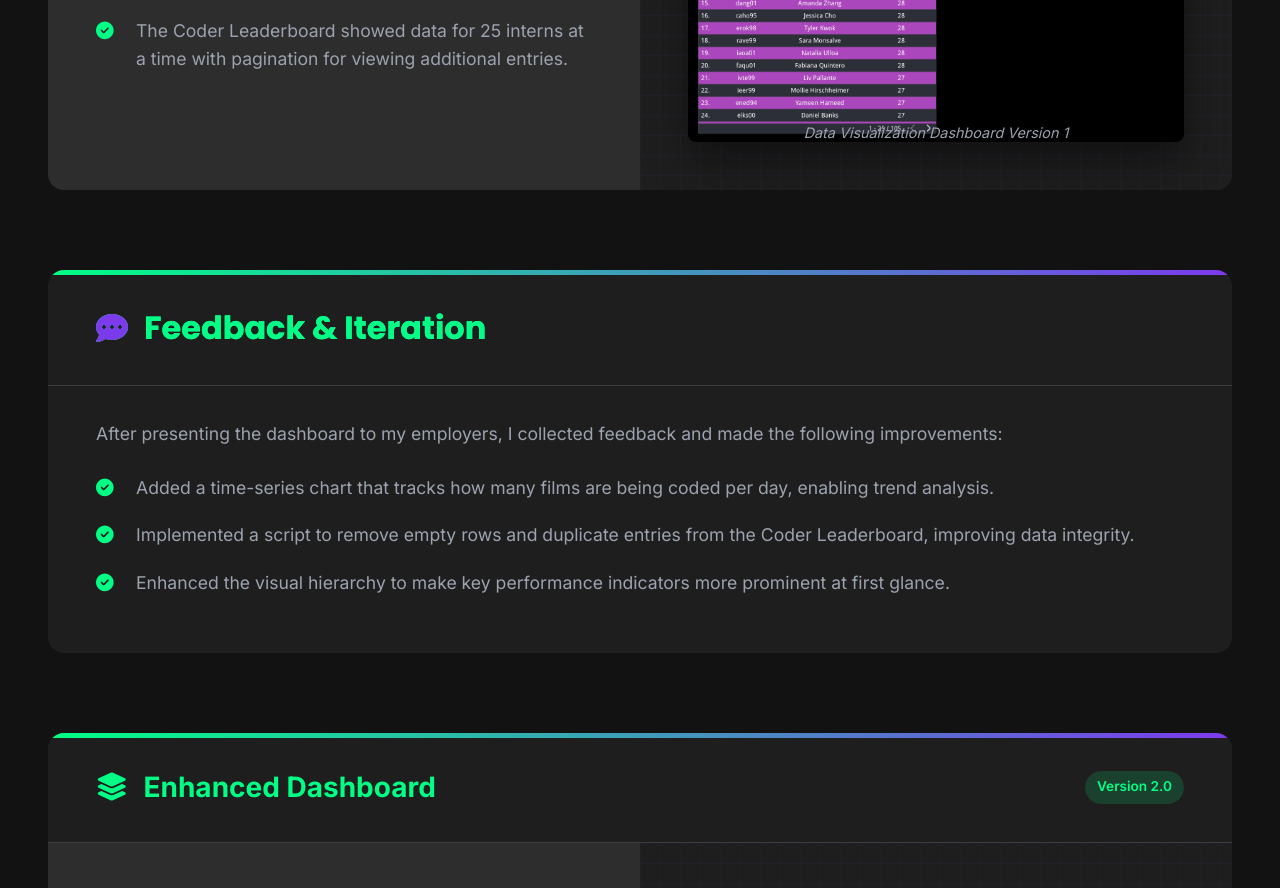
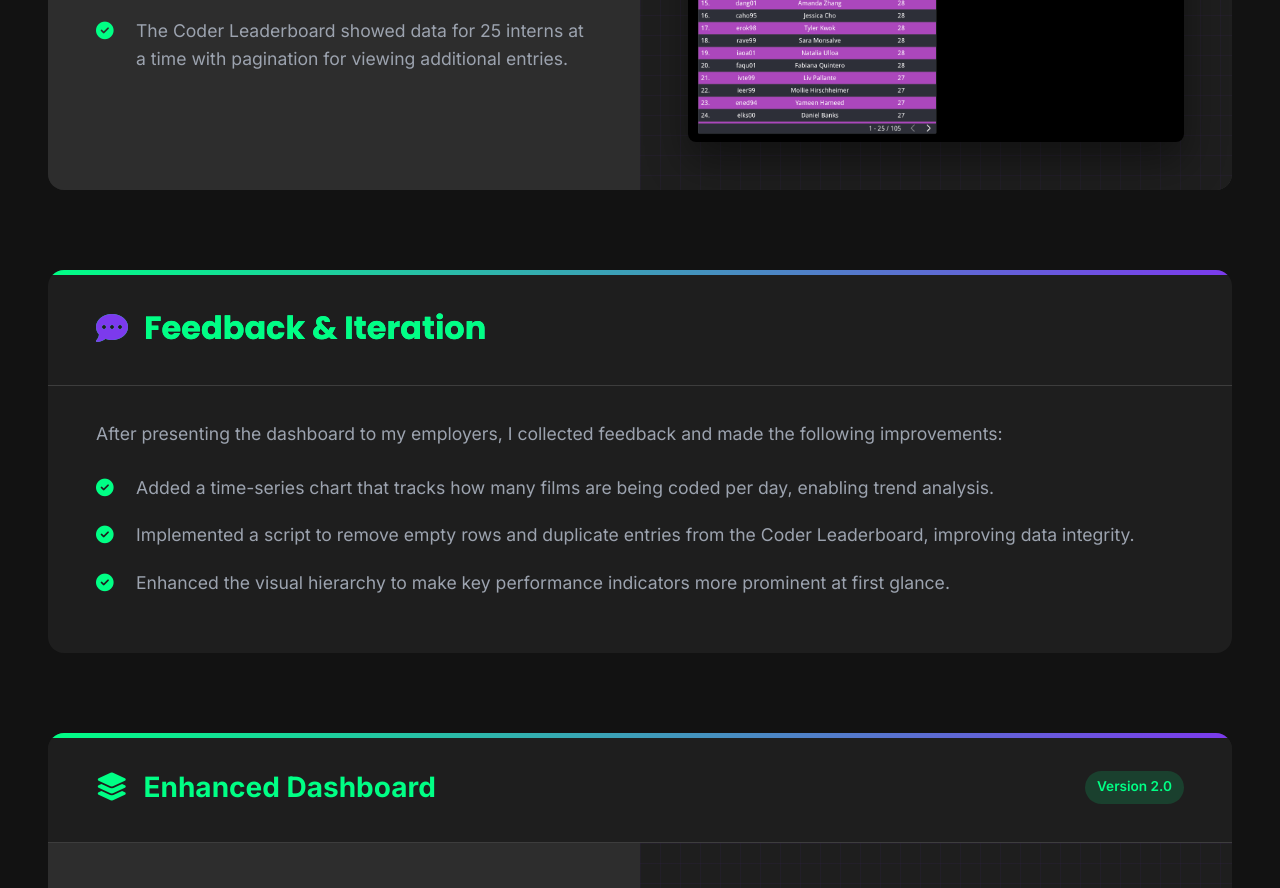
Before and after one commit to milk-droid/katch-data-viz, a plain HTML site: page index.html in a window 1280 px wide. Shown: the part 5767-6655 px from the top of the page. Drawn offline with Linux system fonts and the light colour scheme.

Commit message:
Update index.html

```diff
--- a/index.html
+++ b/index.html
@@ -1182,7 +1182,6 @@
 
                     <div class="dashboard-image-wrapper">
                         <img src="v1.png" alt="Data Visualization Dashboard Version 1" class="dashboard-image" />
-                        <p class="dashboard-caption">Data Visualization Dashboard Version 1</p>
                     </div>
                 </div>
             </section>
```
